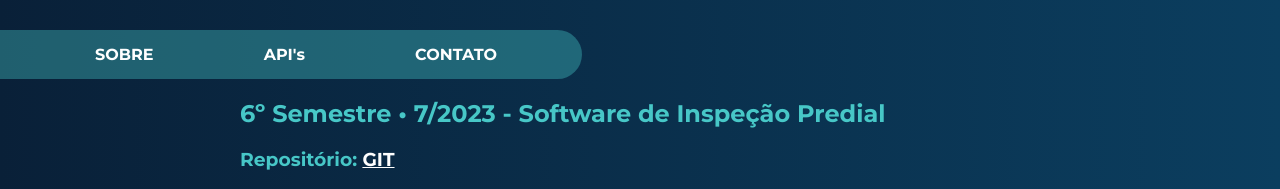
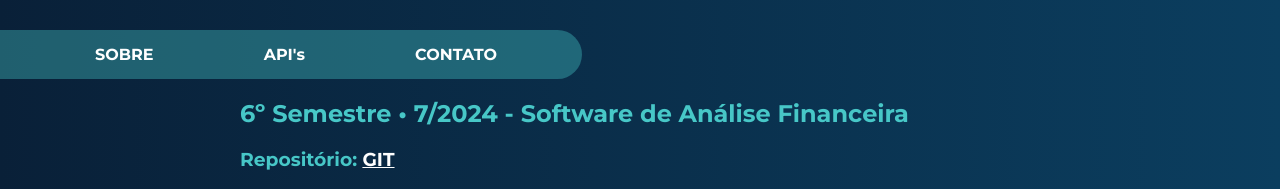
Before and after one commit to silasprd/portfolio-fatec-web, a Vue app: page /portfolio-fatec-web/semestre-6 in a window 1280 px wide. Shown: the top 189 px of the page. Built offline with nearby package versions, Linux system fonts and the light colour scheme.

Commit message:
fix title on semester six

```diff
--- a/src/components/SemesterSix.vue
+++ b/src/components/SemesterSix.vue
@@ -5,7 +5,7 @@ import "../style.css"
 <template>
   <div class="box">
     <section class="title">
-      <h2>6º Semestre • 7/2023 - Software de Inspeção Predial</h2>
+      <h2>6º Semestre • 7/2024 - Software de Análise Financeira</h2>
       <h3>Repositório: <a href="https://github.com/Data-Team23/SPC-Grafeno" target="_blank">GIT</a></h3>
       <h3>Parceiro Acadêmico: <a href="https://spcgrafeno.com.br/" target="_blank">SPC Grafeno</a></h3>
       <img src="/src/assets/semester6/spc-grafeno.png" alt="jaia" width="800">
```
